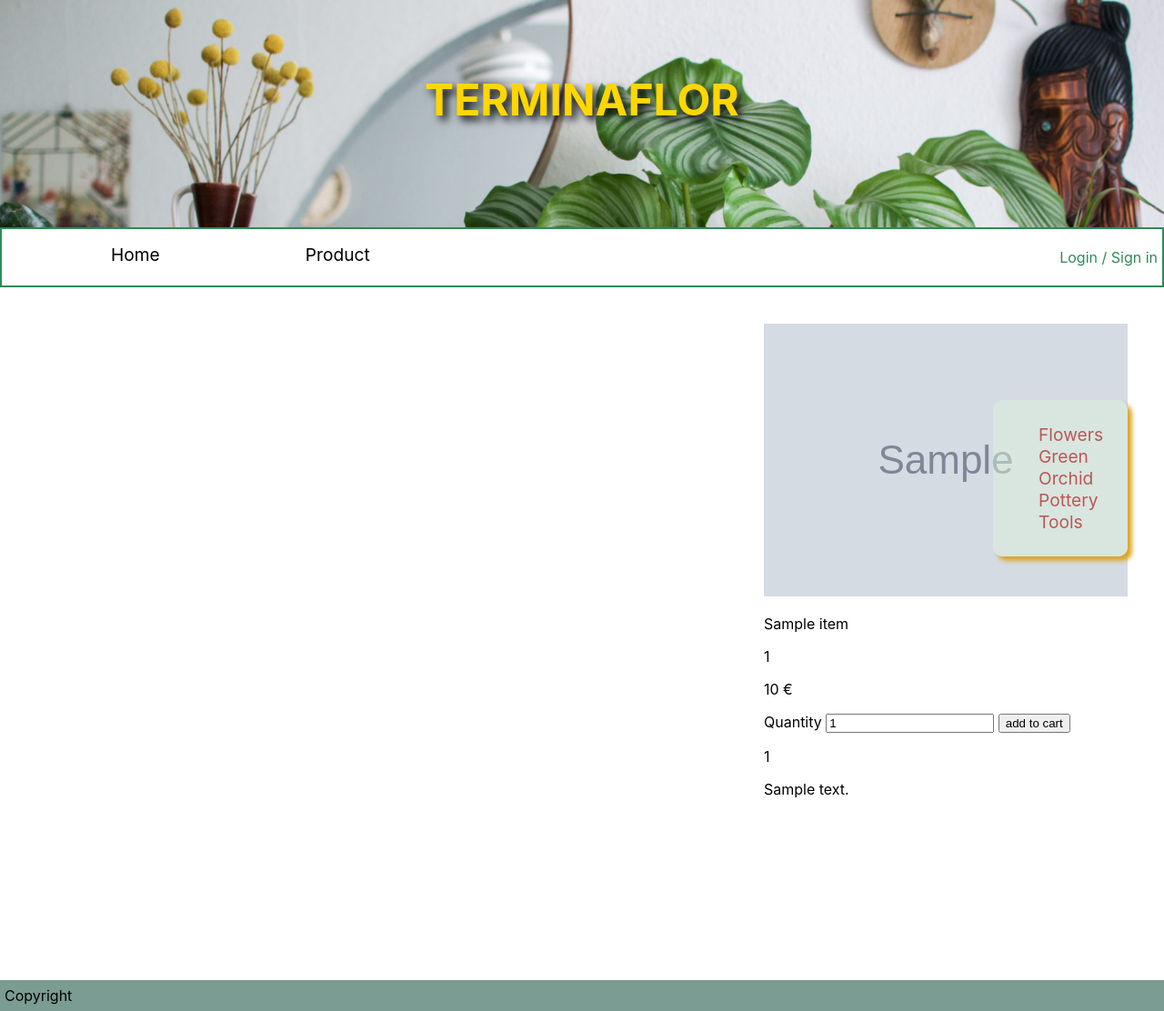
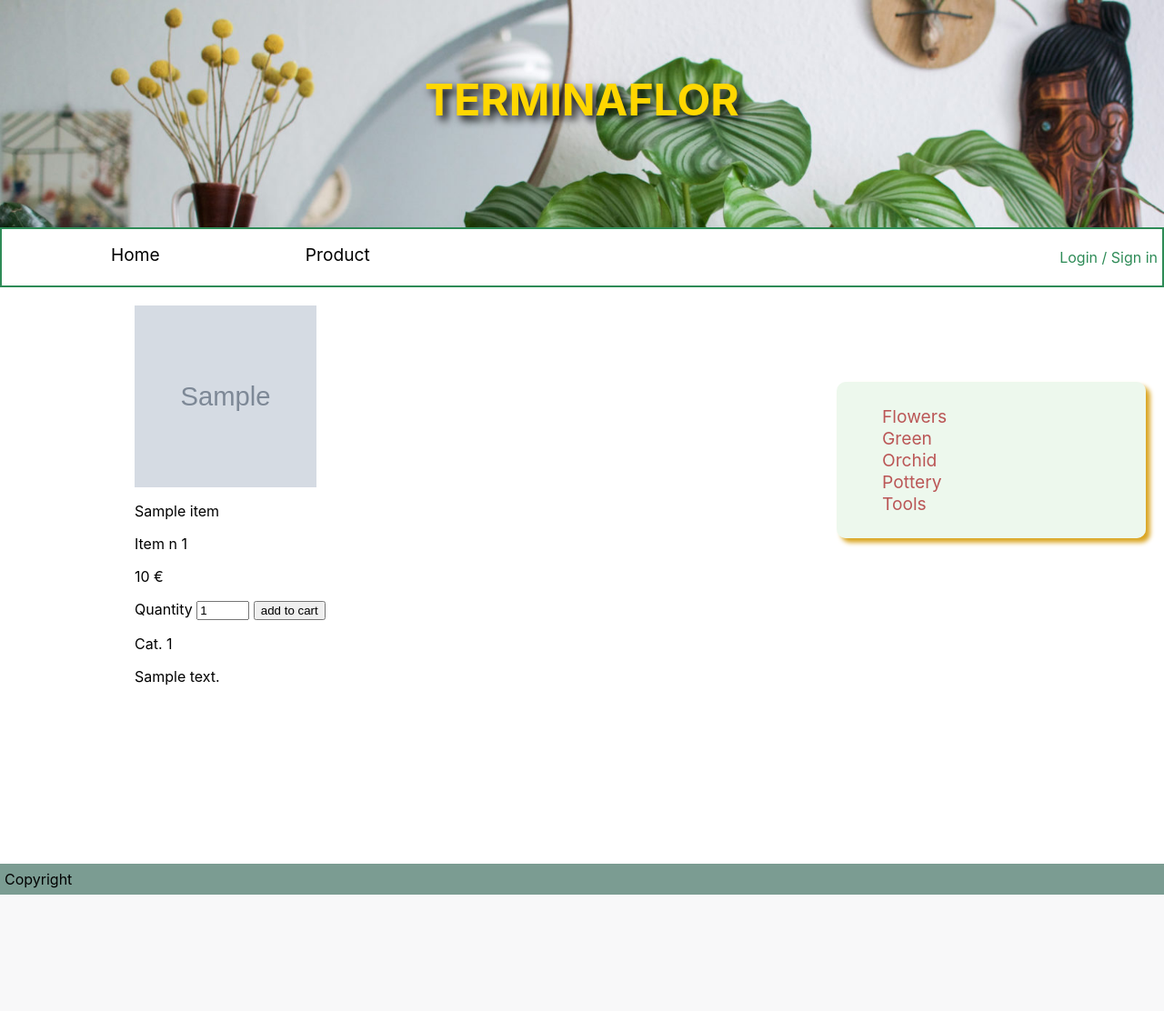
Before and after one commit to YRZZ/ecom, a PHP site: page /item in a window 1280 px wide. Shown: the whole page at 91% size. After the commit the page ends 984 px from the top, so only its background shows below. Run offline with PHP 8.4, Linux system fonts and the light colour scheme; tables that the repository leaves empty hold one stand-in row (values such as "Sample post"); grey boxes marked "Sample" are stand-in pictures.

Commit message:
nettoyage

```diff
--- a/controller/account_controller.php
+++ b/controller/account_controller.php
@@ -1,4 +1,5 @@
 <?php
+
 $dataOrder= orderByIdClient($pdo, $_SESSION['id']);
 $total= 0;
 // var_dump($dataOrder);
--- a/controller/account_delete_controller.php
+++ b/controller/account_delete_controller.php
@@ -14,10 +14,10 @@ if (isset($_POST['password'])) {
         // echo 'Your account has been deleted';
     }
 }
-// var_dump($_POST);
+
 var_dump($_SESSION);
 var_dump(deleteClient($pdo, $_SESSION));
 
-// deleteClient($pdo, $_SESSION);
+
 
 include '../view/account_delete_view.php';
--- a/controller/account_edit_controller.php
+++ b/controller/account_edit_controller.php
@@ -10,7 +10,6 @@ if (isset($_POST['password'])) {
         $_SESSION['password'] = trim($_POST['password']);
         $passwordHash = password_hash(trim($_POST['password']), PASSWORD_BCRYPT);
         $_SESSION['password'] = $passwordHash;
-        echo 'fromage';
         updateClient($pdo, $_SESSION);
         header('Location: account');
         exit();
--- a/controller/home_controller.php
+++ b/controller/home_controller.php
@@ -2,7 +2,4 @@
 
 include '../model/item.php';
 
-$dataItem=getAllItem($pdo);
-
-
 include '../view/home_view.php';
--- a/controller/item_controller.php
+++ b/controller/item_controller.php
@@ -3,12 +3,6 @@ include '../model/item.php';
 
 $dataItem=getAllItem($pdo);
 
-if (isset($_SESSION['id'])){
-    $dataOrder = getOpenOrderByIdClient($pdo, $_SESSION['id']);
-    if ($dataOrder!==false){
-        $cartSum=countItem($pdo,    $dataOrder['id']);
-    }
-}
 
 if (isset($_GET['id'])){
     $dataItem = getItemByCategory ($pdo, $_GET['id']);
@@ -18,8 +12,7 @@ if(empty($_POST)===false){
     if (isset($_SESSION['id'])){
 
         $dataOrder = getOpenOrderByIdClient($pdo, $_SESSION['id']);
-        var_dump($dataOrder);
-        if ((getOpenOrderByIdClient($pdo, $_SESSION['id'])) !== false && $dataOrder['paid']==='0') { //&& paid status =0
+        if ((getOpenOrderByIdClient($pdo, $_SESSION['id'])) !== false && $dataOrder['paid']==='0') {
         $post = $_POST;
 
         $scanOrder=scanOrderContent($pdo, $dataOrder, $post);
@@ -48,7 +41,6 @@ if(empty($_POST)===false){
     header('Location: item');
     exit();
 }
-// $dataOrder = orderByIdClient($pdo, $_SESSION['id']);
-// var_dump($dataOrder);
+
 
 include '../view/item_view.php';
--- a/layout/header.php
+++ b/layout/header.php
@@ -18,8 +18,8 @@ $dataOrder = getOpenOrderByIdClient($pdo, $_SESSION['id']);
 <head>
     <meta charset="UTF-8">
     <meta name="viewport" content="width=device-width, initial-scale=1.0">
-    <link rel="stylesheet" type="text/css" href="/public/css/header.css" />
-    <link rel="stylesheet" type="text/css" href="/public/css/global.css" />
+    <link rel="stylesheet" type="text/css" href="ecom/public/css/header.css" />
+    <link rel="stylesheet" type="text/css" href="eccom/public/css/global.css" />
     <script type="text/javascript" src="/public/js/main.js"></script>
     <title>Welcome</title>
 </head>
--- a/public/css/item.css
+++ b/public/css/item.css
@@ -1,11 +1,37 @@
 main {
-    display: flex;
-    flex-direction: row-reverse;
-    background-color: white;
+    display: grid;
+    grid-template-columns: auto 60% 30%;
+    grid-auto-flow: row;
+}
+
+.item_group {
+    display: grid;
+    grid-template-columns: repeat(auto-fit, minmax(200px, 1fr));
+}
+
+.item {
+    max-height: 600px;
+    margin: 30px;
+}
+
+.container {
+    width: 200px;
+    height: 200px;
+}
+
+.item img {
+    width: 100%;
+    height: 100%;
+    object-fit: cover;
+}
+
+input[type="number"] {
+    width: 50px;
 }
 
 .side {
-    margin: 40px;
+    margin: 20px;
+    width: 25%;
     position: fixed;
     background-color: rgba(219, 241, 219, 0.5);
     box-shadow: 0.3em 0.3em 0.3em goldenrod;
@@ -13,7 +39,6 @@ main {
     border-radius: 10px;
     right: 0;
     top: 50%;
-    width: 8em;
 }
 
 .side a {
--- a/view/account_edit_view.php
+++ b/view/account_edit_view.php
@@ -25,11 +25,7 @@
         <br>
         <input type="password" name="password" required>
     </div>
-    <!-- <div>
-        <label for="password">New password</label>
-        <br>
-        <input type="password" name="password">
-    </div> -->
+
     <p>Enter your password before submit</p>
     <input type="submit" value="Submit">
 
--- a/view/item_view.php
+++ b/view/item_view.php
@@ -1,26 +1,21 @@
-<link rel="stylesheet" type="text/css" href="/public/css/item.css" />
+<link rel="stylesheet" type="text/css" href="ecom/public/css/item.css" />
 
 <main>
+    <div class="marge">
 
-    <Nav class='side'>
-        <ul>
-            <li><a href="/item?id=1">Flowers</a></li>
-            <li><a href="/item?id=2">Green</a></li>
-            <li><a href="/item?id=3">Orchid</a></li>
-            <li><a href="/item?id=4">Pottery</a></li>
-            <li><a href="/item?id=5">Tools</a></li>
+    </div>
 
-        </ul>
-    </Nav>
-
-    <div class='item'>
+    <div class="item_group">
         <!-- line-->
         <?php foreach ($dataItem as $keyItem => $item) : ?>
             <div class='item'>
                 <!-- card-->
-                <img src=<?= $item['image'] ?> alt="">
+                <div class="container">
+                    <img src=<?= $item['image'] ?> alt="">
+                </div>
+
                 <p><?= $item['name'] ?></p>
-                <p><?= $item['id'] ?></p>
+                <p>Item n <?= $item['id'] ?></p>
                 <p><?= $item['price'] ?> €</p>
 
                 <form action="<?= $_SERVER['REQUEST_URI'] ?>" method="post">
@@ -30,17 +25,22 @@
                     <button type="submit">add to cart</button>
                 </form>
 
-                <p><?= $item['id_category'] ?></p>
+                <p>Cat. <?= $item['id_category'] ?></p>
                 <p><?= $item['description'] ?></p>
             </div>
         <?php endforeach; ?>
     </div>
 
+    <div class='side'>
+        <ul>
+            <li><a href="/item?id=1">Flowers</a></li>
+            <li><a href="/item?id=2">Green</a></li>
+            <li><a href="/item?id=3">Orchid</a></li>
+            <li><a href="/item?id=4">Pottery</a></li>
+            <li><a href="/item?id=5">Tools</a></li>
 
-
-
-
-
+        </ul>
+    </div>
 
 
 </main>
```
Also changed, not shown: controller/cart_controller.php (+2 -14 lines), controller/login_controller.php (+2 -24 lines), model/user.php (+0 -99 lines), view/home_view.php (+7 -13 lines).
